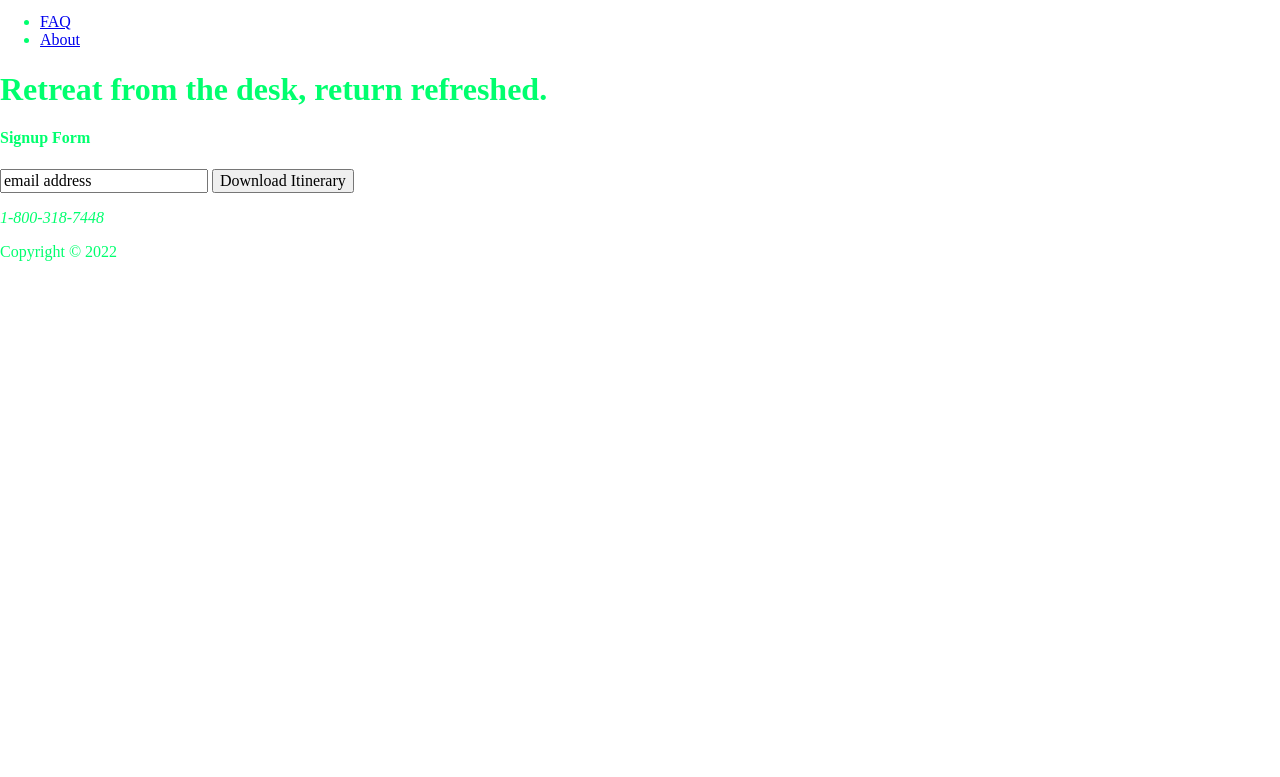
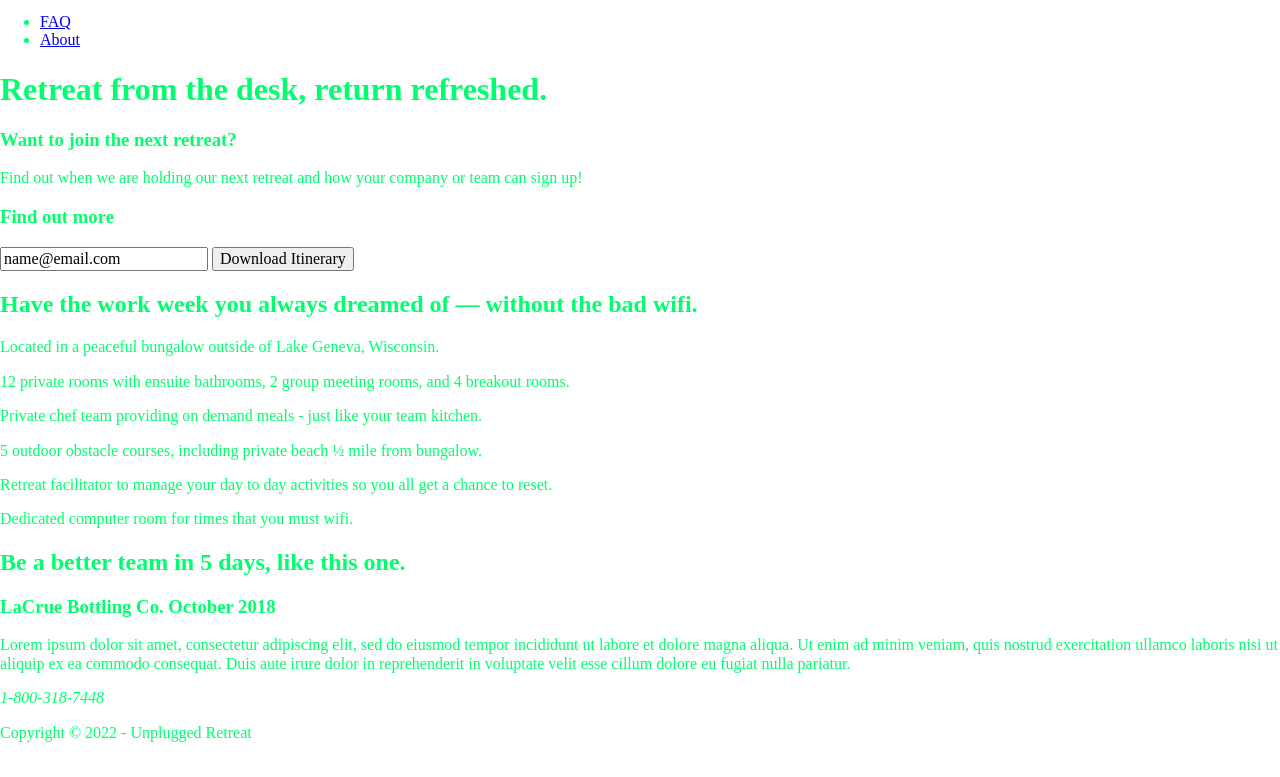
Before and after one commit to SoupOrCereal/responsive-website, a website built with Parcel: page index.html in a window 1280 px wide. Shown: the part 23-800 px from the top of the page. Built offline with nearby package versions, Linux system fonts and the light colour scheme.

Commit message:
Second halve of main page content.

```diff
--- a/index.html
+++ b/index.html
@@ -3,14 +3,12 @@
 
 <head>
   <meta charset="utf-8">
-  <title>Responsive Retreat</title>
+  <title>Unplugged Retreat</title>
   <meta name="description" content="">
   <meta name="viewport" content="width=device-width, initial-scale=1">
 
-  <meta property="og:title" content="">
-  <meta property="og:type" content="">
-  <meta property="og:url" content="">
-  <meta property="og:image" content="">
+  <meta property="og:title" content="Unplugged Retreat">
+  <meta property="og:type" content="website">
 
   <link rel="manifest" href="site.webmanifest">
   <link rel="apple-touch-icon" href="icon.png">
@@ -18,8 +16,6 @@
 
   <link rel="stylesheet" href="css/normalize.css">
   <link rel="stylesheet" href="css/main.css">
-
-  <meta name="theme-color" content="#fafafa">
 </head>
 
 <body>
@@ -41,41 +37,114 @@
 
 <main>
 
-  <section>
+  <section class="hero-area">
+    <div class="content-wrapper">
       <h1>Retreat from the desk, return refreshed.</h1>
+    </div>
   </section>
 
   <aside>
-    <div class="signup-form">
-      <h4>Signup Form</h4>
-      <input type="text" name="name" value="email address">
+    <div class="content-wrapper">
+      <div class="form-description">
+        <h3>Want to join the next retreat?</h3>
+        <p>
+          Find out when we are holding our next retreat and how your company or team can sign up!
+        </p>
+      </div>
+      <div class="form">
+        <h3>Find out more</h3>
+        <input type="text" name="name" value="name@email.com">
         <input type="button" value="Download Itinerary">
       </div>
+    </div>
   </aside>
+
+  <section class="features">
+    <div class="content-wrapper">
+      <h2>Have the work week you always dreamed of — without the bad wifi.</h2>
+      <div class="features-items">
+        <article>
+          <p class="fontawesome-icon">
+          </p>
+          <p class="features-item-description">
+            Located in a peaceful bungalow outside of Lake Geneva, Wisconsin.
+          </p>
+        </article>
+        <article>
+          <p class="fontawesome-icon">
+          </p>
+          <p class="features-item-description">
+            12 private rooms with ensuite bathrooms, 2 group meeting rooms, and 4 breakout rooms.
+          </p>
+        </article>
+        <article>
+          <p class="fontawesome-icon">
+          </p>
+          <p class="features-item-description">
+            Private chef team providing on demand meals - just like your team kitchen.
+          </p>
+        </article>
+        <article>
+          <p class="fontawesome-icon">
+          </p>
+          <p class="features-item-description">
+            5 outdoor obstacle courses, including private beach ½ mile from bungalow.
+          </p>
+        </article>
+        <article>
+          <p class="fontawesome-icon">
+          </p>
+          <p class="features-item-description">
+            Retreat facilitator to manage your day to day activities so you all get a chance to reset.
+          </p>
+        </article>
+        <article>
+          <p class="fontawesome-icon">
+          </p>
+          <p class="features-item-description">
+            Dedicated computer room for times that you must wifi.
+          </p>
+        </article>
+      </div>
+    </div>
+  </section>
+
+  <section class="reviews">
+    <div class="content-wrapper">
+      <h2>Be a better team in 5 days, like this one.</h2>
+      <article>
+        <div>
+          <h3>LaCrue Bottling Co. October 2018</h3>
+          <p>
+            Lorem ipsum dolor sit amet, consectetur adipiscing elit, sed do eiusmod tempor incididunt ut labore et dolore magna aliqua. Ut enim ad minim veniam, quis nostrud exercitation ullamco laboris nisi ut aliquip ex ea commodo consequat. Duis aute irure dolor
+            in reprehenderit in voluptate velit esse cillum dolore eu fugiat nulla pariatur.
+          </p>
+        </div>
+      </article>
+    </div>
+  </section>
 
 </main> <!-- main wrapper -->
 
 <footer>
   <div class="content-wrapper">
       <div class="footer-content">
+        <div class="contact">
+          <address>
+            1-800-318-7448
+          </address>
+        </div>
         <div class="social">
             <div class="social-icons">
                 <p><a href="https://www.facebook.com/yoursite" target="_blank"></a></p>
                 <!-- other social links here -->
             </div>
         </div>
-          <div class="footer-content">
-            <div class="contact">
-              <address>
-                1-800-318-7448
-              </address>
-            </div>
-          </div>
       </div> <!-- footer content ends -->
   </div> <!--footer content-wrapper ends-->
 
   <div class="copyright">
-    <p>Copyright © 2022</p>
+    <p>Copyright © 2022 - Unplugged Retreat</p>
   </div>
 </footer>
 
```
Lines whose indentation alone changed are shown as unchanged.
